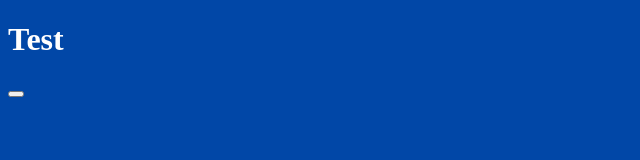
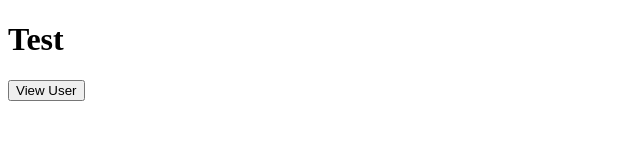
Before and after one commit to greshu/webPackDemo, a website built with webpack: page src/public/index.html in a window 1280 px wide. Shown: the whole page, without its empty margins (0-640 px from the left). Built offline with nearby package versions, Linux system fonts and the light colour scheme; some packages are replaced by stand-ins of ours.

Commit message:
changed host

```diff
--- a/src/public/index.html
+++ b/src/public/index.html
@@ -10,7 +10,7 @@
 </head>
 <body>
   <h1>Test</h1>
-  <button ui-sref="mydemo.user.list"></button>
+  <button ui-sref="mydemo.user.list">View User</button>
   <app></app>
 </body>
 </html>
--- a/src/style/app.css
+++ b/src/style/app.css
@@ -1,7 +1,7 @@
 /* styles in src/style directory are applied to the whole page */
 body {
-  background: #0147A7;
-  color: #fff;
+  background: #fff;
+  color: #000000;
 }
 
 a {
--- a/webpack.config.js
+++ b/webpack.config.js
@@ -45,7 +45,7 @@ module.exports = function makeWebpackConfig() {
 
     // Output path from the view of the page
     // Uses webpack-dev-server in development
-    publicPath: isProd ? '/' : 'http://192.168.4.33:8080/',
+    publicPath: isProd ? '/' : 'http://127.0.0.1:8080/',
 
     // Filename for entry points
     // Only adds hash in build mode
```
